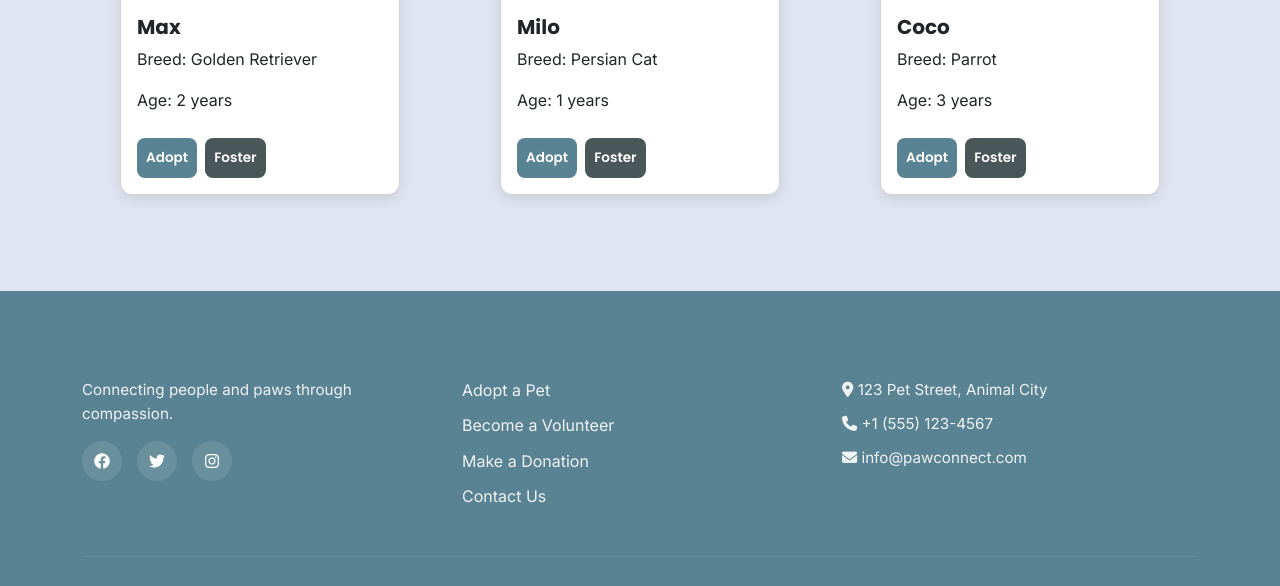
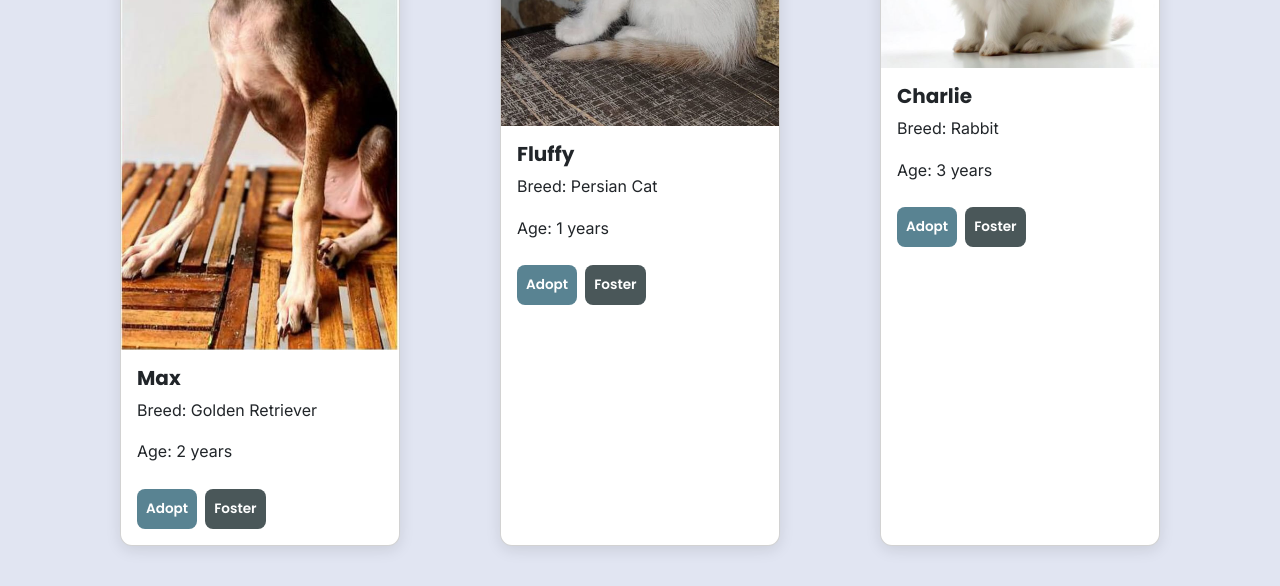
Before and after one commit to sudha2186/pet-Adoption-System-PawConnect, a Flask app: page /adoption in a window 1280 px wide. Shown: the part 675-1261 px from the top of the page. Run offline with Flask 3, Linux system fonts and the light colour scheme.

Commit message:
images in adopt page

```diff
--- a/app.py
+++ b/app.py
@@ -12,9 +12,9 @@ def adoption():
     pet_type = request.args.get('type', '')
 
     pets = [
-        {"name": "Max", "breed": "Golden Retriever", "age": 2, "type": "dog", "image": "dog1.jpg", "healthStatus": "Healthy", "vaccination": "Yes"},
-        {"name": "Milo", "breed": "Persian Cat", "age": 1, "type": "cat", "image": "cat1.jpg", "healthStatus": "Healthy", "vaccination": "Yes"},
-        {"name": "Coco", "breed": "Parrot", "age": 3, "type": "bird", "image": "bird1.jpg", "healthStatus": "Good", "vaccination": "Yes"}
+        {"name": "Max", "breed": "Golden Retriever", "age": 2, "type": "dog", "image": "bigdog.jpg", "healthStatus": "Healthy", "vaccination": "Yes"},
+        {"name": "Fluffy", "breed": "Persian Cat", "age": 1, "type": "cat", "image": "whitecat.jpg", "healthStatus": "Healthy", "vaccination": "Yes"},
+        {"name": "Charlie", "breed": "Rabbit", "age": 3, "type": "Rabbit", "image": "rabbit.jpg", "healthStatus": "Good", "vaccination": "Yes"}
     ]
 
     if pet_type:
--- a/static/js/script.js
+++ b/static/js/script.js
@@ -19,7 +19,7 @@ const petsData = [
     weight: "28 kg",
     vaccination: "vaccinated",
     healthStatus: "Excellent",
-    image: "/static/images/bigdog.jpg",
+    image: "/static/images/pets/bigdog.jpg",
     description: "Friendly and energetic Golden Retriever looking for an active family.",
   },
   {
@@ -32,7 +32,7 @@ const petsData = [
     weight: "4 kg",
     vaccination: "vaccinated",
     healthStatus: "Good",
-    image: "/static/images/whitecat.jpg",
+    image: "/static/images/pets/whitecat.jpg",
     description: "Playful and affectionate tabby cat perfect for families.",
   },
   {
@@ -45,7 +45,7 @@ const petsData = [
     weight: "2 kg",
     vaccination: "vaccinated",
     healthStatus: "Excellent",
-    image: "/static/images/rabbit.jpg",
+    image: "/static/images/pets/rabbit.jpg",
     description: "Cute and gentle rabbit, loves vegetables and cuddles.",
   },
   {
@@ -58,7 +58,7 @@ const petsData = [
     weight: "32 kg",
     vaccination: "vaccinated",
     healthStatus: "Good",
-    image: "/static/images/puppydogwhite.jpg",
+    image: "/static/images/pets/puppydogwhite.jpg",
     description: "Calm and well-trained Labrador, great with kids.",
   },
   {
@@ -71,7 +71,7 @@ const petsData = [
     weight: "5 kg",
     vaccination: "vaccinated",
     healthStatus: "Fair",
-    image: "/static/images/blacktigercat.jpg",
+    image: "/static/images/pets/blacktigercat.jpg",
     description: "Gentle senior cat seeking a quiet home.",
   },
   {
@@ -84,7 +84,7 @@ const petsData = [
     weight: "0.5 kg",
     vaccination: "not-vaccinated",
     healthStatus: "Excellent",
-    image: "/static/images/parrot.jpg",
+    image: "/static/images/pets/parrot.jpg",
     description: "Colorful and vocal parrot, loves music and interaction.",
   },
 ];
--- a/templates/pet_cafe.html
+++ b/templates/pet_cafe.html
@@ -12,7 +12,7 @@
 
         <div class="row g-4">
             <div class="col-md-6">
-                <img src="{{ url_for('static', filename='images/pet_cafe.jpg') }}" class="img-fluid rounded shadow">
+                <img src="{{ url_for('static', filename='images/pets/puppydogbrown.jpg') }}" class="img-fluid rounded shadow">
             </div>
             <div class="col-md-6 text-start">
                 <h4>Why Visit Our Café?</h4>
```
Also changed, not shown: templates/index.html (+4 -4 lines), static/images/pets/bigdog.jpg (renamed from static/images/bigdog.jpg), static/images/pets/bird.jpg (renamed from static/images/bird.jpg), static/images/pets/cat.jpg (renamed from static/images/cat.jpg), static/images/pets/dog.jpg (renamed from static/images/dog.jpg), static/images/pets/rabbit.jpg (renamed from static/images/rabbit.jpg), static/images/pets/whitecat.jpg (renamed from static/images/whitecat.jpg).
